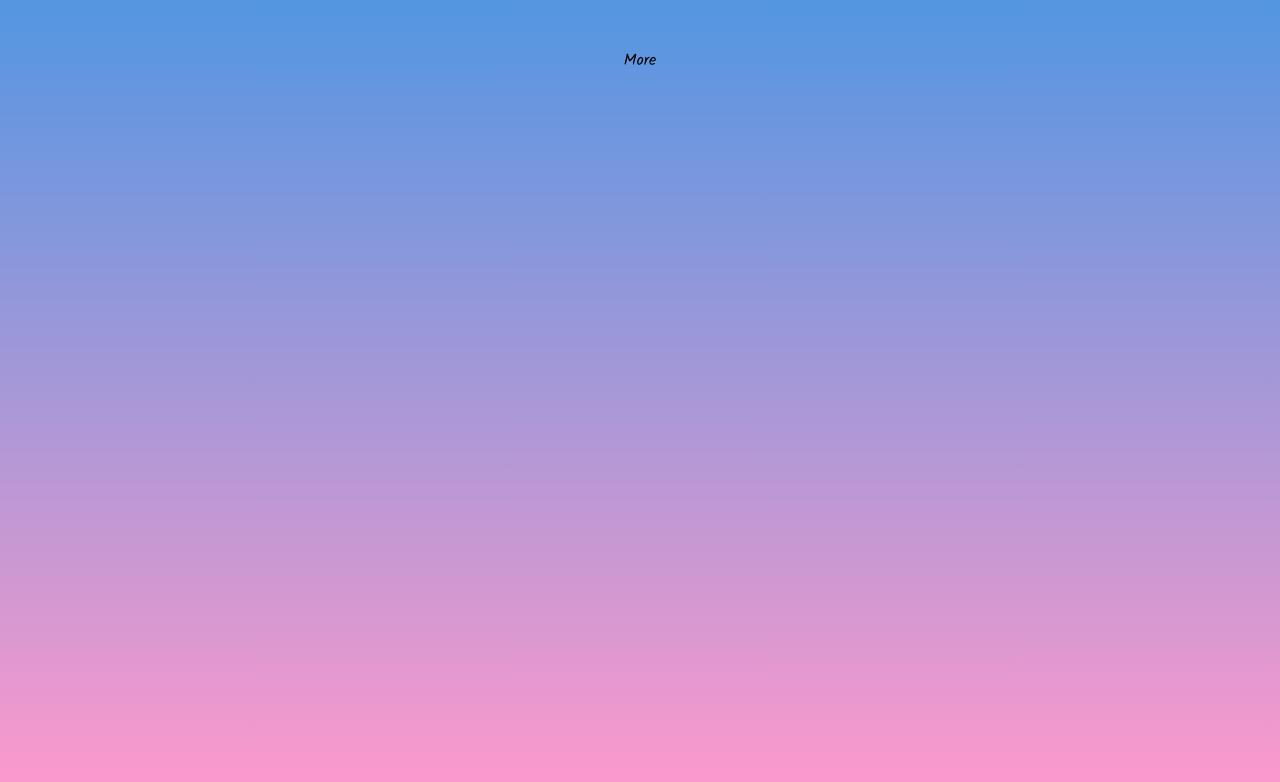
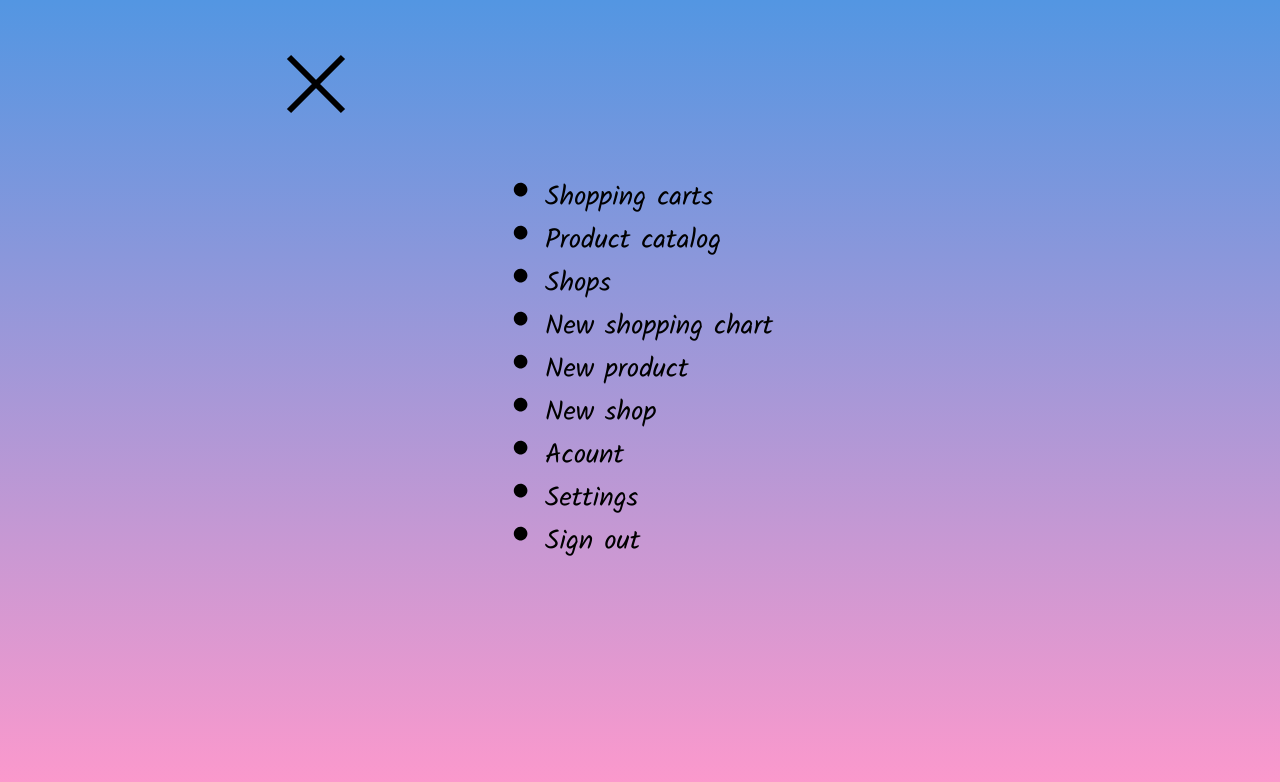
Before and after one commit to M1r4cl38/mobile-platform, a React (Create React App) app: page /more in a window 1280 px wide. Shown: the top 782 px of the page. Built offline with nearby package versions, Linux system fonts and the light colour scheme.

Commit message:
generated list

```diff
--- a/src/pages/Main.module.css
+++ b/src/pages/Main.module.css
@@ -6,13 +6,11 @@
 }
 
 .header {
+    border-bottom: 0.2rem solid #000000;
     display: flex;
-    flex-direction: row;
     justify-content: space-between;
-    padding-top: 2rem;
-    border-bottom: 0.1rem solid #000000;
-    margin: -3.5rem;
-    height: 7.5rem;
+    height: 5.5rem;
+    width: 20rem;
 }
 
 .content {
--- a/src/pages/More.jsx
+++ b/src/pages/More.jsx
@@ -1,10 +1,56 @@
 import style from './More.module.css';
+import { GrClose } from 'react-icons/gr';
+import { Link } from 'react-router-dom';
+import { VscCircleFilled } from 'react-icons/vsc';
 
 
 export function More() {
+    const data = [
+        {
+            icon: <VscCircleFilled />,
+            title: 'Shopping carts',
+        },
+        {
+            icon: <VscCircleFilled />,
+            title: 'Product catalog',
+        },
+        {
+            icon: <VscCircleFilled />,
+            title: 'Shops',
+        },
+        {
+            icon: <VscCircleFilled />,
+            title: 'New shopping chart',
+        },
+        {
+            icon: <VscCircleFilled />,
+            title: 'New product',
+        },
+        {
+            icon: <VscCircleFilled />,
+            title: 'New shop',
+        },
+        {
+            icon: <VscCircleFilled />,
+            title: 'Acount',
+        },
+        {
+            icon: <VscCircleFilled />,
+            title: 'Settings',
+        },
+        {
+            icon: <VscCircleFilled />,
+            title: 'Sign out',
+        },
+    ]
     return (
         <div>
-            More
+            <div className={style.header}>
+                <Link className={style.close} to ='/main'><GrClose /></Link>
+            </div>
+            <div className={style.list}>
+                 {data.map(task => <p className={style.text}>{task.icon} {task.title}</p>)}
+            </div>
         </div>
     );
 }
--- a/src/pages/More.module.css
+++ b/src/pages/More.module.css
@@ -0,0 +1,14 @@
+.close {
+    font-size: 4.5rem;
+    position: absolute;
+    left: 17.5rem;
+    top: 3rem;
+}
+
+.list {
+    padding-top: 8rem;
+}
+
+.text {
+    font-size: 1.7rem;
+}
```
